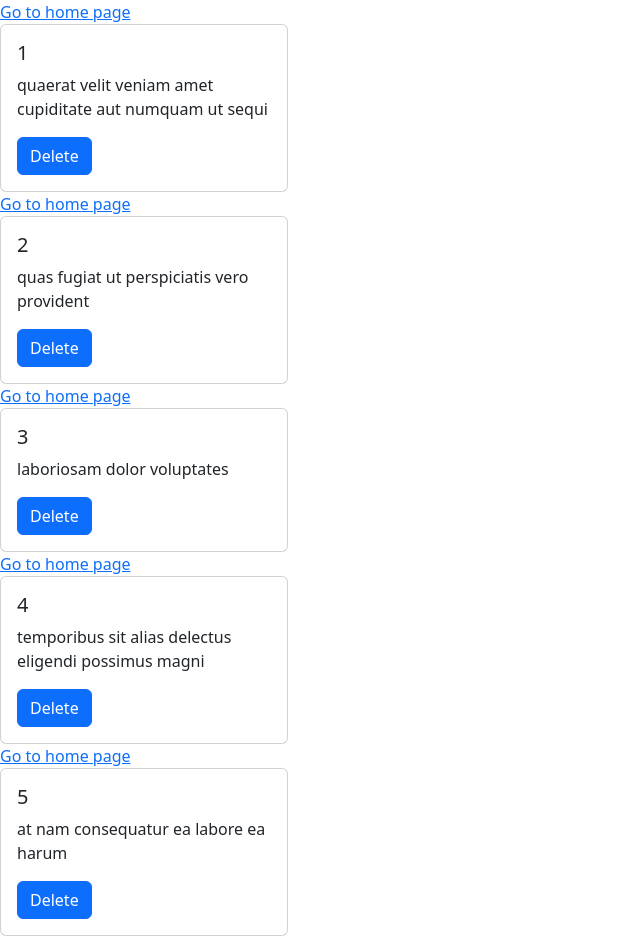
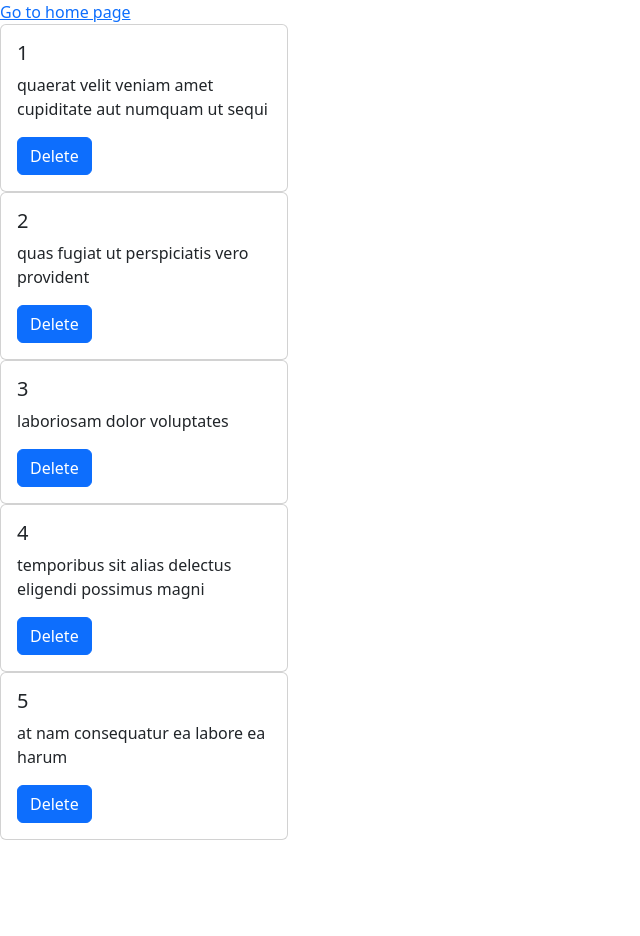
Before and after one commit to Anant8498/React-practice, a React (Create React App) app: page /carddelete in a window 1280 px wide. Shown: the whole page, without its empty margins (0-640 px from the left). After the commit the page ends 840 px from the top, so only its background shows below. Built offline with nearby package versions, Linux system fonts and the light colour scheme.

Commit message:
fix back button

```diff
--- a/src/component/cardauthor.jsx
+++ b/src/component/cardauthor.jsx
@@ -16,7 +16,7 @@ function Cardauthor() {
   const [data, setData] = useState(library);
   return (
     <>
-    <BackButton/>
+      <BackButton />
       <div className="row">
         {data.map(function (item) {
           console.log(item);
--- a/src/component/carddelete.jsx
+++ b/src/component/carddelete.jsx
@@ -14,12 +14,15 @@ function Carddelete() {
     setitem(result);
   }
 
-  return item.map(function (item) {
+  return (
+    <section>
+      <div>
+        <BackButton />
+      </div>
+      {item.map(function (item) {
         const styles = { width: " 18rem " };
         return (
           <>
-
-      <BackButton/>
             <div class="card " style={styles}>
               {/* <img src="..." class="card-img-top" alt="..."> */}
               <div class="card-body">
@@ -37,7 +40,9 @@ function Carddelete() {
             </div>
           </>
         );
-  });
+      })}
+    </section>
+  );
 }
 
 export default Carddelete;
--- a/src/component/utils/card1.jsx
+++ b/src/component/utils/card1.jsx
@@ -1,18 +1,18 @@
 import "bootstrap/dist/css/bootstrap.min.css";
 
 function Card1({ data, setData, fullData }) {
-  const mapData = (author) => {
-   const result= fullData.map(function (item) {
+
+  function mapData(author) {
+    const result = fullData.map(function (item) {
       if (item.author === author) {
         item.author = "Anant Tyagi";
       }
-      debugger
-      return item
+
+      return item;
     });
     setData(result);
-  };
-//   console.log("Title of Books:", titles);
-
+  }
+  //   console.log("Title of Books:", titles);
 
   return (
     <>
@@ -20,11 +20,15 @@ function Card1({ data, setData, fullData }) {
         <h5 className="card-title">{data.title}</h5>
         <p className="card-text">{data.author}</p>
         <p className="card-text">{data.pages}</p>
-        <a href="#" className="btn btn-danger" onClick={() => mapData(data.author)}>
+        <a
+          href="#"
+          className="btn btn-danger"
+          onClick={() => mapData(data.author)}
+        >
           Map Button
         </a>
       </div>
     </>
   );
 }
-export default Card1;
+export default Card1;
```
Lines whose indentation alone changed are shown as unchanged.
